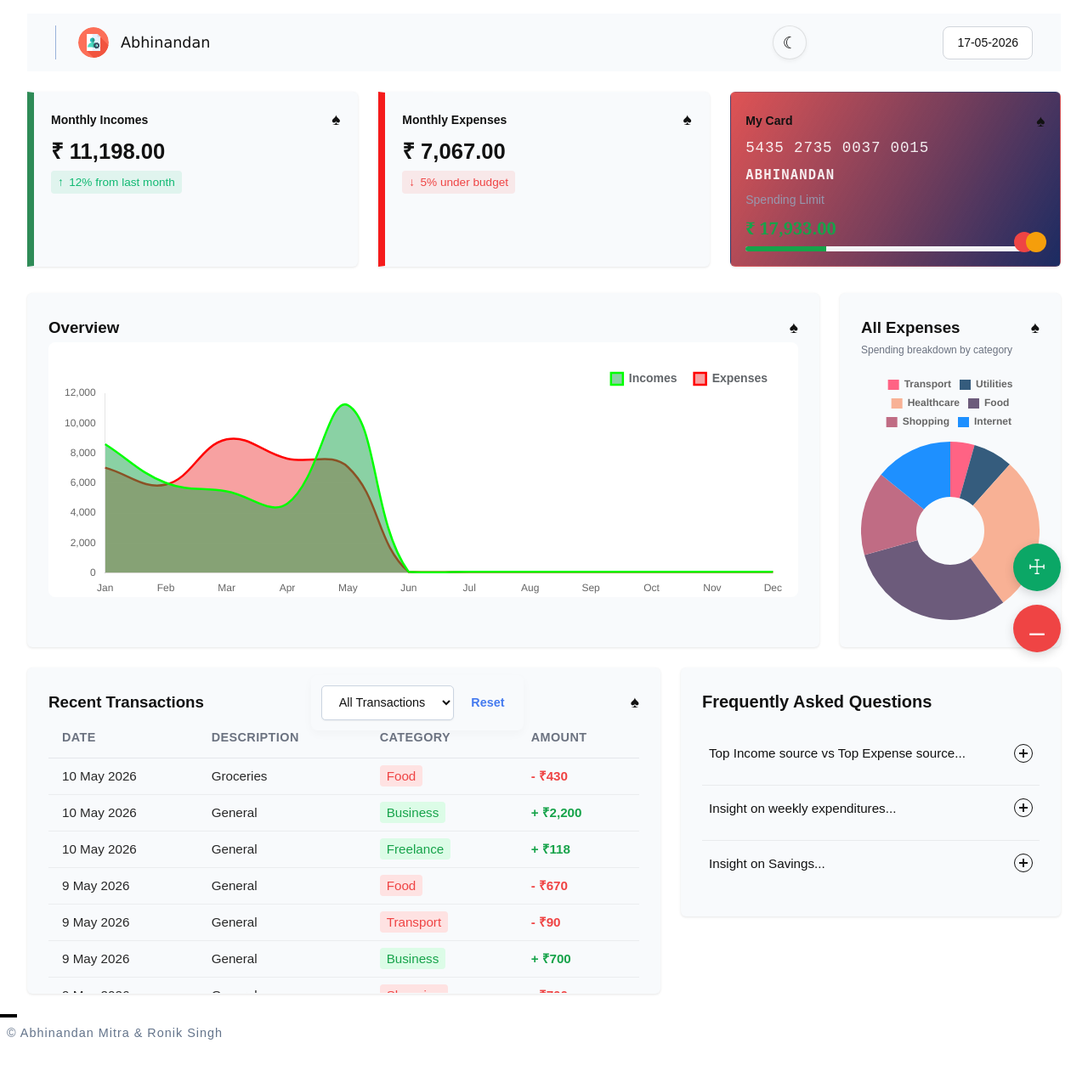
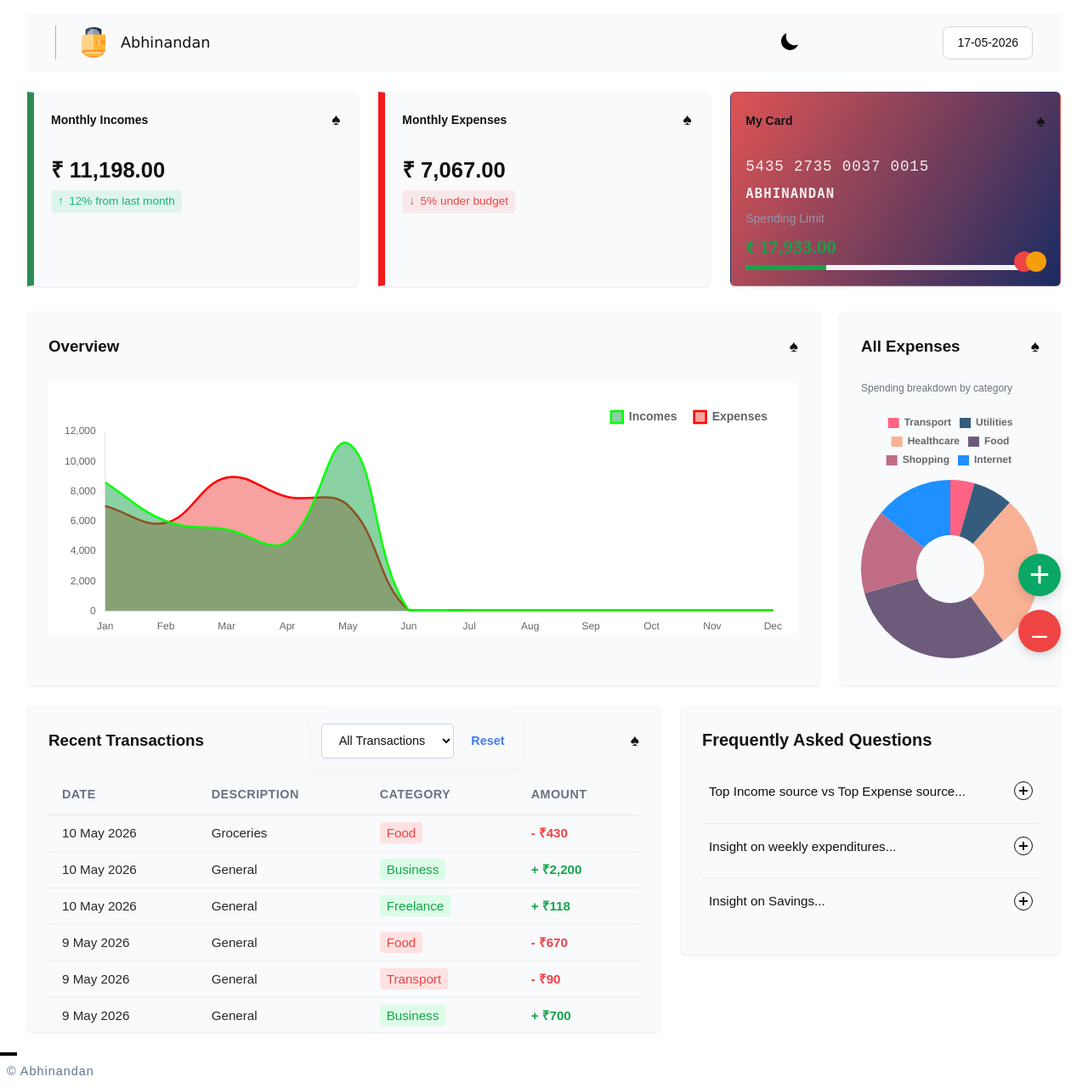
Before and after one commit to AbhinandanMitra/Expense-Tracker-, a Flask app: page /index in a window 1280 px wide. Shown: the whole page at 85% size. Before the commit the page ends 1224 px from the top, so only its background shows below. Run offline with Flask 3, Linux system fonts and the light colour scheme; a user stored in the database is signed in.

Commit message:
Add files via upload

```diff
--- a/Expense Tracker/static/css/style.css
+++ b/Expense Tracker/static/css/style.css
@@ -103,11 +103,8 @@
     font-size: 1.2rem;
     vertical-align: middle;
 }
-#theme-switch div{
-    font-size: 1.2rem;
-    color: black;
-    vertical-align: middle;
-}
+
+
 .dashboard-grid {
     grid-column: 1 / span 2; /* Forces the top cards to span the entire top row */
     display: grid;
@@ -127,7 +124,7 @@
     display: flex;
     justify-content: space-between;
     align-items: center;
-    margin-bottom: 0.1rem;
+    margin-bottom: 1.5rem;
     height: 2rem;
 }
 
@@ -486,8 +483,8 @@
 }
 
 .fab{
-    width: 56px;
-    height: 56px;
+    width: 50px;
+    height: 50px;
     border-radius: 50%;
     border: none;
     display: flex;
@@ -501,6 +498,7 @@
 
 .fab-income{
     background-color: #0ba766;
+    font-size: 42px;
 }
 .fab-expense{
     background-color: #ef4444;
@@ -564,6 +562,7 @@
     display: block;
     font-weight: 500;
     color: var(--text-color);
+    margin-bottom: 3px;
 }
 
 .form-input{
@@ -667,37 +666,38 @@
 
 
 #theme-switch{
+    width: 40px;
     height: 40px;
-    width: 40px;
-    padding: 0;
-    border-radius: 50%;
+    border-radius: 50%; /* Makes it a perfect circle */
+    background: var(--card-bg);
+    border: 1px solid var(--border-color);
+    cursor: pointer;
     display: flex;
-    border: none;
+    align-items: center;
     justify-content: center;
-    align-items: center;
-    cursor: pointer;
+    transition: all 0.3s ease;
+    padding: 0; /* Remove default padding */
+    overflow: hidden;
 }
 
-#theme-switch div{
-    fill: #1e293b;
+#theme-switch img,
+#theme-switch svg {
+    width: 20px;
+    height: 20px;
+    object-fit: contain;
+    transition: transform 0.3s ease;
 }
 
-#theme-switch div:last-child{
-    display: none;
-}
 
-.dark-mode #theme-switch div:first-child{
-    display: none;
-}
-.dark-mode #theme-switch div:last-child{
-    display: block;
+body.dark-mode #theme-switch {
+    background: #2a2a2a;
+    border-color: #3d3d3d;
+    box-shadow: 0 0 15px rgba(24, 1, 1, 0.2);
+    filter: brightness(1) invert(0);
 }
 
  /* Faq section  */
 
-
-
-/* Internal Layout Setup */
 
 
 .faq_heading {
@@ -899,6 +899,7 @@
     box-shadow: 0 0 0 3px rgba(59, 130, 246, 0.15);
 }
 
+
 /* Text Group Headings INSIDE Dropdown */
 optgroup {
     font-weight: 600;
@@ -1045,32 +1046,6 @@
     font-weight: 700;
 }
 
-#theme-switch {
-    background: var(--card-bg);
-    border: 1px solid rgba(0, 0, 0, 0.1);
-    fill: var(--text-color);
-    border-radius: 50%;
-    width: 40px;
-    height: 40px;
-    display: flex;
-    align-items: center;
-    justify-content: center;
-    cursor: pointer;
-    transition: all 0.3s cubic-bezier(0.4, 0, 0.2, 1);
-    box-shadow: 0 2px 5px rgba(0,0,0,0.05);
-}
-
-/* Dark mode specific adjustments for the button */
-body.dark-mode #theme-switch {
-    background: #2a2a2a;
-    border-color: #3d3d3d;
-    /* color: #fcc419; Amber glow in dark mode */
-    box-shadow: 0 0 15px rgba(252, 196, 25, 0.2);
-
-    color: #ffffff !important;
-    filter: brightness(1) invert(0);
-}
-
 form label {
     font-family: 'Inter', sans-serif; /* Clean, modern sans-serif */
     font-size: 0.875rem;             /* Slightly smaller for a refined look */
@@ -1115,27 +1090,6 @@
     margin-bottom: 1rem; /* Consistent spacing between different inputs */
 }
 
-.report-btn {
-    background-color: indianred; /* Matches gold theme accent */
-    color: #121212 !important;                    /* High contrast text */
-    border: none;
-    padding: 0.5rem 1rem;
-    border-radius: 8px;
-    font-family: 'Inter', sans-serif;
-    font-size: 0.85rem;
-    font-weight: 600;
-    cursor: pointer;
-    display: flex;
-    align-items: center;
-    gap: 8px;
-    transition: all 0.25s cubic-bezier(0.4, 0, 0.2, 1);
-}
-
-
-/* Dark Mode adjustment for Button */
-body.dark-mode .report-btn {
-    color: wheat !important;
-}
 
 /* --- COMPACT TOP CARDS SECTION --- */
 .dashboard-grid .card {
--- /dev/null
+++ b/Expense Tracker/static/desktop.ini
@@ -0,0 +1,2 @@
+[LocalizedFileNames]
+sun-svgrepo-com.svg=@sun-svgrepo-com,0
--- a/Expense Tracker/static/js/script.js
+++ b/Expense Tracker/static/js/script.js
@@ -176,18 +176,37 @@
 
 // dark mode
 
-const themeSwitch = document.getElementById("theme-switch");
+const themeSwitch = document.getElementById('theme-switch');
+const themeIcon = document.getElementById('theme-icon');
 
-themeSwitch.addEventListener("click", () => {
-  const isDarkMode = document.body.classList.toggle('dark-mode');
-    const themeBtn = document.getElementById('theme-switch');
+themeSwitch.addEventListener('click', () => {
+    // 1. Toggle the dark-mode class on the body
+    const isDarkMode = document.body.classList.toggle('dark-mode');
 
+    // 2. Switch the icon source based on the new mode
     if (isDarkMode) {
-        // Use the Sun symbol for switching back to light mode
-        themeBtn.innerHTML = '<span style="color: white;">&#9728;</span>';
-    } else {
-        // Use the Moon symbol
-        themeBtn.innerHTML = '&#9790;';
+        themeIcon.src = "/static/sun-svgrepo-com.svg"; // Show sun in dark mode
+        themeIcon.style = "filter: brightness(0) invert(1); height: 26px; width: 26px";
+
+      } else {
+        themeIcon.src = "/static/half-moon-moon-svgrepo-com.svg"; // Show moon in light mode
+        themeIcon.style = "filter: brightness(1) invert(0)";
+      }
+
+      // 3. Save the preference
+      localStorage.setItem('theme', isDarkMode ? 'dark' : 'light');
+    });
+
+    // 4. Check for saved theme on page load to prevent "flash" of wrong theme
+    window.addEventListener('DOMContentLoaded', () => {
+      const savedTheme = localStorage.getItem('theme');
+      if (savedTheme === 'dark') {
+        document.body.classList.add('dark-mode');
+        themeIcon.src = "/static/sun-svgrepo-com.svg";
+        themeIcon.style = "filter: brightness(0) invert(1); height: 26px; width: 26px";
+      } else {
+        themeIcon.src = "/static/half-moon-moon-svgrepo-com.svg";
+        themeIcon.style = "filter: brightness(1) invert(0)";
     }
 });
 
@@ -553,9 +572,6 @@
 
     if (p1) p1.innerHTML = panel1Html;
 
-    // =================================================================
-    // ACCORDION PANEL 2: Insight on Weekly Expenditures
-    // =================================================================
     let totalExpenseLastWeek = 0;
 
     lastWeekTrans.forEach(t => {
@@ -566,7 +582,7 @@
 
     let panel2Html = `
         <div class="insight-wrapper">
-            <div class="insight-line">You spent <span class="text-highlight font-medium">₹${totalExpenseThisWeek.toLocaleString('en-IN')}</span> this week.</div>`;
+            <div class="insight-line">You spent <span class="text-highlight font-medium">₹ ${totalExpenseThisWeek.toLocaleString('en-IN')}</span> this week.</div>`;
 
     if (totalExpenseLastWeek > 0) {
         const difference = totalExpenseThisWeek - totalExpenseLastWeek;
@@ -592,9 +608,6 @@
 
     if (p2) p2.innerHTML = panel2Html;
 
-    // =================================================================
-    // ACCORDION PANEL 3: Insight on Savings
-    // =================================================================
     let netSavings = totalIncomeThisWeek - totalExpenseThisWeek;
     let savingsPercentage = totalIncomeThisWeek > 0 ? ((netSavings / totalIncomeThisWeek) * 100).toFixed(0) : 0;
 
@@ -605,7 +618,7 @@
     } else if (netSavings > 0) {
         panel4Html += `
             <div class="insight-status status-green-box" style="font-size: 1rem; margin-bottom: 8px;">
-                🎉 You are on the safer side!
+                 You are on the safer side!
             </div>
             <div class="insight-line">
                 You saved <span class="income-color font-bold">₹${netSavings.toLocaleString('en-IN')}</span> this week.
@@ -615,7 +628,7 @@
     } else if (netSavings === 0) {
         panel4Html += `
             <div class="insight-status status-orange-box" style="font-size: 1rem; margin-bottom: 8px;">
-                ⚖️ Transactional Equilibrium.
+                 Transactional Equilibrium.
             </div>
             <div class="insight-line">
                 You spent exactly what you earned this week. Try to spend a bit less next week to ensure gradual wealth.
@@ -624,7 +637,7 @@
     } else {
         panel4Html += `
             <div class="insight-status status-red-box" style="font-size: 0.9rem; margin-bottom: 8px;">
-                ⚠️ You have spent more than you earned.
+                 You have spent more than you earned.
             </div>
             <div class="insight-line">
                 You went over budget by <span class="expense-color font-bold">₹${Math.abs(netSavings).toLocaleString('en-IN')}</span> this week.
--- a/Expense Tracker/templates/index.html
+++ b/Expense Tracker/templates/index.html
@@ -14,14 +14,13 @@
     <header>
       <div class="user-profile">
         <div class="avatar-wrapper">
-            <img src="{{ url_for('static', filename='profile-user-svgrepo-com.svg') }}" alt="User Profile" class="user-avatar">
+            <img src="{{ url_for('static', filename='wallet-svgrepo-com.svg') }}" alt="User Profile" class="user-avatar">
         </div>
         <span class="user-name" style="font-family:Verdana, Geneva, Tahoma, sans-serif;">{{name}}</span>
       </div>
       <div class="header-controls">
         <button id="theme-switch">
-          <div>&#9790;</div>
-          <div>&#9728;</div>
+          <div><img src="{{ url_for('static', filename='half-moon-moon-svgrepo-com.svg') }}" id="theme-icon"/></div>
         </button>
         <div class="date-picker"></div>
       </div>
@@ -216,7 +215,7 @@
         onclick="openIncomeModal()"
         title="Add Income"
       >
-        &#9769;
+        +
       </button>
       <button
         class="fab fab-expense"
@@ -372,7 +371,7 @@
 
     <hr style="border: 2px solid black; width: 20px;">
 
-    <p style="font-weight: 500; font-size: 0.9rem; letter-spacing: 0.07em; padding: 0.5rem; color: #64748b;">&copy; Abhinandan Mitra & Ronik Singh</p>
+    <p style="font-weight: 500; font-size: 0.9rem; letter-spacing: 0.07em; padding: 0.5rem; color: #64748b;">&copy; {{name}}</p>
 
     <div id="user-container" data-users='{{ userData | tojson | safe}}'></div>
 
```
Also changed, not shown: Expense Tracker/instance/database.db, Expense Tracker/static/half-moon-moon-svgrepo-com.svg (added), Expense Tracker/static/sun-svgrepo-com.svg (added), Expense Tracker/static/wallet-svgrepo-com.svg (added).
